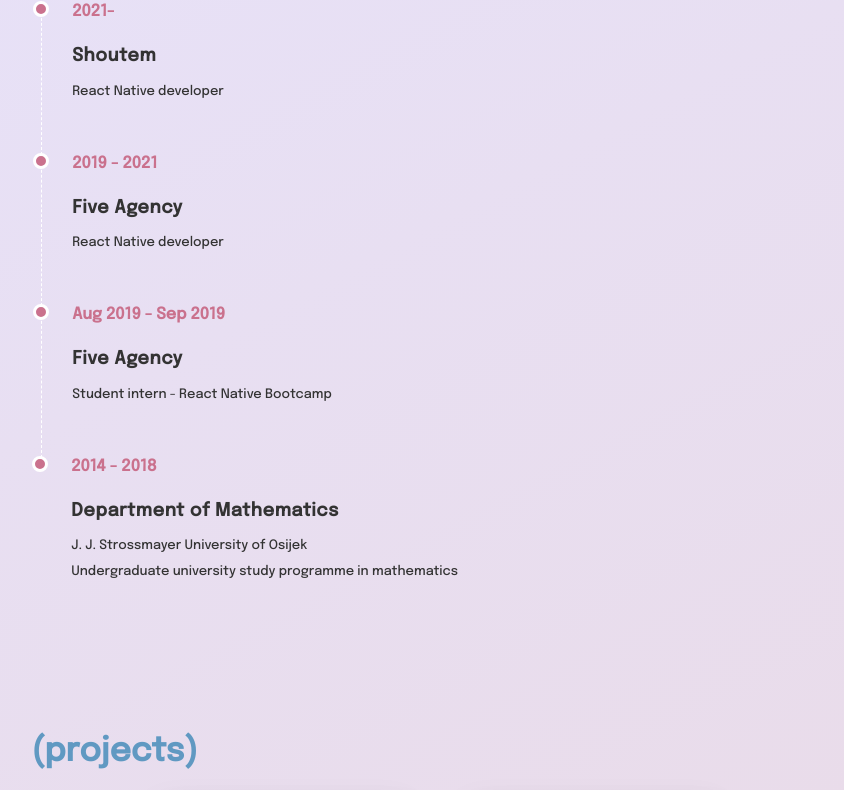
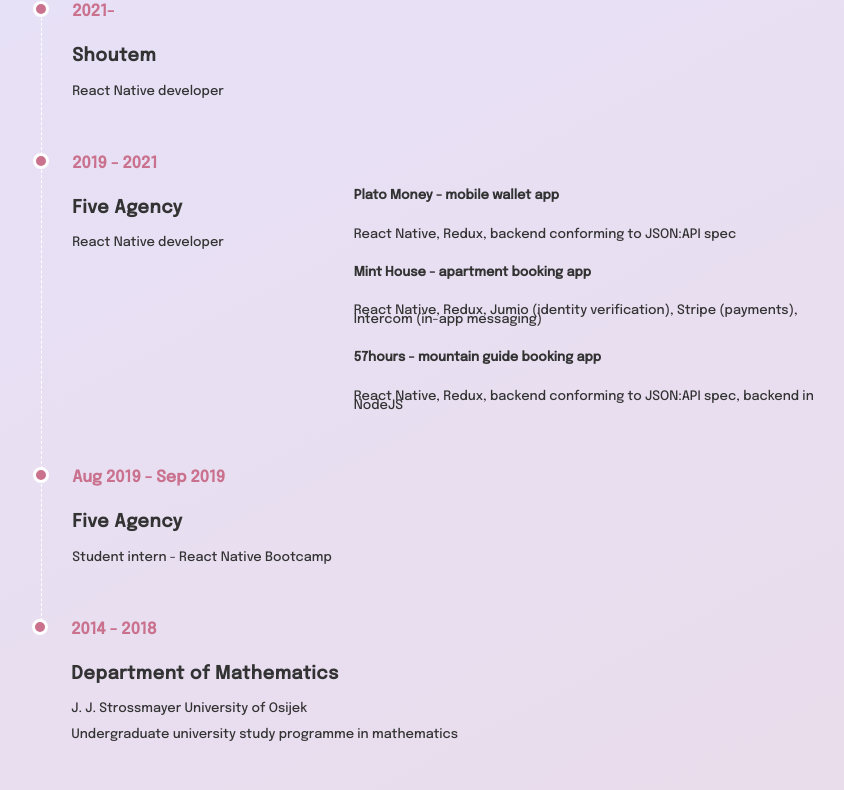
Before and after one commit to ltatarev/ltatarev.github.io, a Gatsby site: page / in a window 1280 px wide. Shown: the part 760-1550 px from the top of the page, without its empty margins (198-1042 px from the left). Built offline with nearby package versions, Linux system fonts and the light colour scheme; Gatsby itself is replaced by a stand-in of ours.

Commit message:
Add details to timeline

```diff
--- a/src/components/card/Card.js
+++ b/src/components/card/Card.js
@@ -43,12 +43,12 @@
   title: PropTypes.string.isRequired,
   url: PropTypes.string.isRequired,
   backgroundColor: PropTypes.string,
-  overlayColor: PropTypes.oneOf(['pink', 'peach', 'blue']),
+  overlayColor: PropTypes.oneOf(['pink', 'peach', 'blue', 'purple']),
 };
 
 Card.defaultProps = {
   backgroundColor: null,
-  overlayColor: null,
+  overlayColor: 'purple',
 };
 
 export default React.memo(Card);
--- a/src/components/timeline/components/TimelineItem/TimelineItem.js
+++ b/src/components/timeline/components/TimelineItem/TimelineItem.js
@@ -29,8 +29,8 @@
 TimelineItem.propTypes = {
   title: PropTypes.string.isRequired,
   year: PropTypes.string.isRequired,
-  description: PropTypes.string,
-  details: PropTypes.string,
+  description: PropTypes.oneOfType([PropTypes.string, PropTypes.array]),
+  details: PropTypes.oneOfType([PropTypes.string, PropTypes.array]),
 };
 
 TimelineItem.defaultProps = {
--- a/src/components/timeline/components/TimelineItem/style.css
+++ b/src/components/timeline/components/TimelineItem/style.css
@@ -19,6 +19,7 @@
 .timeline__details-container {
   display: flex;
   flex: 2;
+  flex-direction: column;
 }
 
 .timeline__details-container:empty {
@@ -40,6 +41,6 @@
 
 .item-detailed-description {
   font-size: 13px;
-  line-height: 26px;
+  line-height: 9px;
   margin: 1.5em 0 0.75em;
 }
--- a/src/components/timeline/data.js
+++ b/src/components/timeline/data.js
@@ -1,3 +1,5 @@
+import React from 'react';
+
 export default [
   {
     id: 1,
@@ -9,7 +11,17 @@
     id: 2,
     year: '2019 - 2021',
     title: 'Five Agency',
-    description: 'React Native developer',
+    description: ['React Native developer'],
+    details: [
+      <b key={1}>Plato Money - mobile wallet app</b>,
+      'React Native, Redux, backend conforming to JSON:API spec',
+      <b key={2}>Mint House - apartment booking app</b>,
+      `React Native, Redux, Jumio (identity verification),
+       Stripe (payments), Intercom (in-app messaging)`,
+      <b key={3}>57hours - mountain guide booking app</b>,
+      `React Native, Redux, backend conforming to
+       JSON:API spec, backend in NodeJS`,
+    ],
   },
   {
     id: 3,
```
